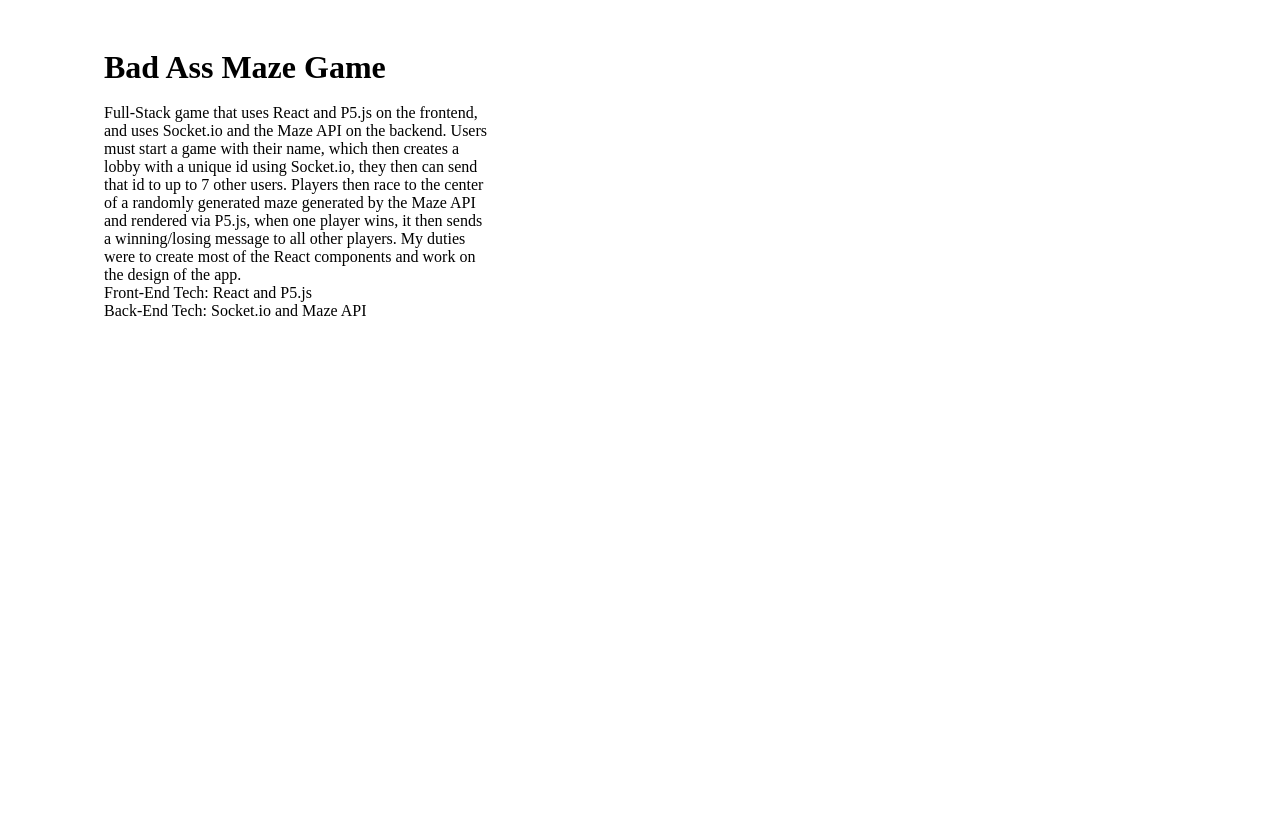
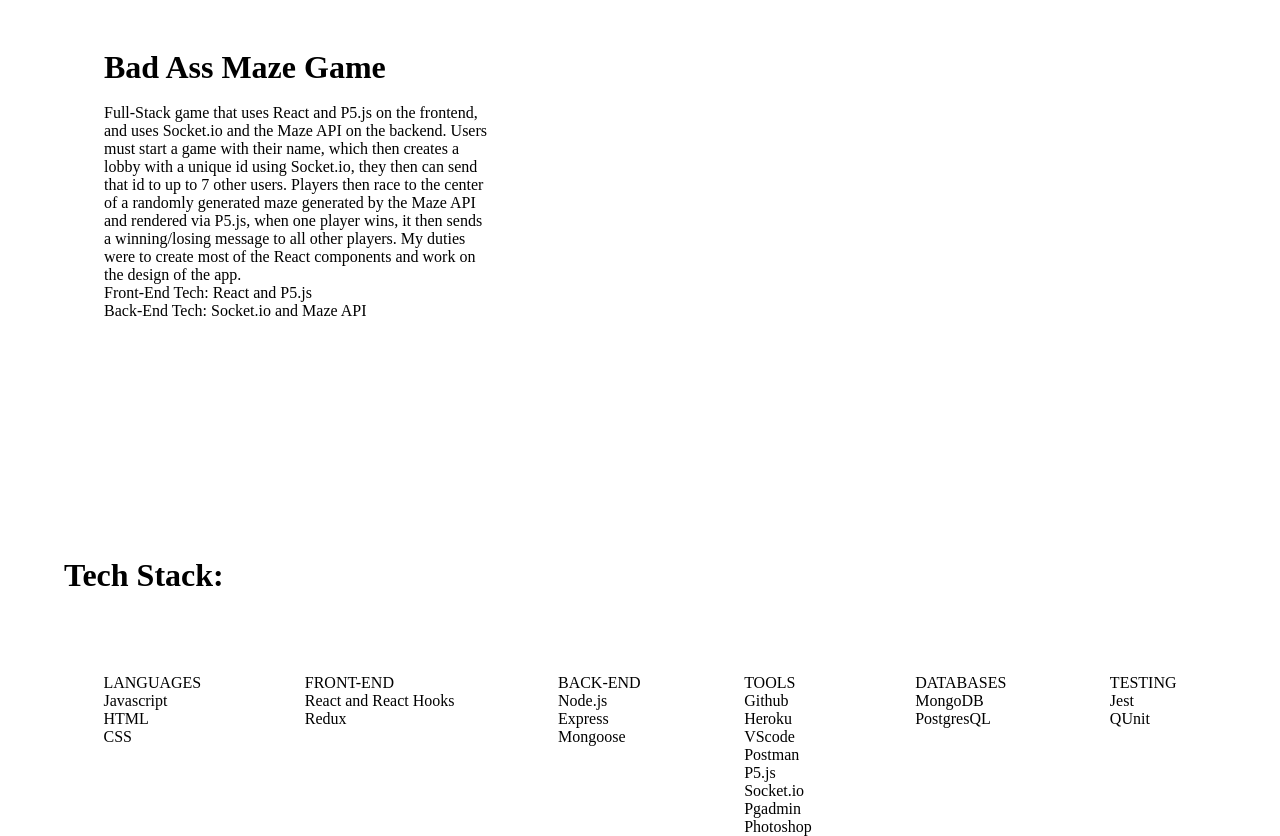
Before and after one commit to kgali21/kam-portfolio, a React app: page / in a window 1280 px wide. Shown: the part 711-1547 px from the top of the page. Before the commit the page ends 1076 px from the top, so only its background shows below. Built offline with nearby package versions, Linux system fonts and the light colour scheme.

Commit message:
three sections vertically aligned

```diff
--- a/src/components/App.js
+++ b/src/components/App.js
@@ -2,6 +2,7 @@
 import Header from './Header';
 import ProjectDeck from './projects/ProjectDeck';
 import AboutMe from './aboutMe/AboutMe';
+import TechStack from './techStack/TechStackCard';
 
 import projectData from '../data/projectsData';
 
@@ -13,6 +14,7 @@
       <Header />
       <AboutMe/>
       <ProjectDeck project={projectData}/>
+      <TechStack />
     </>
   );
 }
--- a/src/components/aboutMe/AboutMe.css
+++ b/src/components/aboutMe/AboutMe.css
@@ -1,6 +1,7 @@
 .AboutMe{
     margin-top: 5em;
     margin-left: 4em;
+    margin: 5em 0 0 4em;
 }
 
 .AboutMeContents {
--- a/src/components/projects/ProjectDeck.css
+++ b/src/components/projects/ProjectDeck.css
@@ -9,6 +9,5 @@
 }
 
 .Projects {
-    margin-top: 6em;
-    margin-left: 2em;
+    margin: 6em 0 0 2em;
 }
--- /dev/null
+++ b/src/components/techStack/TechStack.css
@@ -0,0 +1,9 @@
+.Title {
+    margin: 6em 0 0 2em;
+}
+
+.TechStack {
+    display: flex;
+    justify-content: space-evenly;
+    margin: 5em 0 0 0;
+}
--- a/src/components/techStack/TechStackCard.js
+++ b/src/components/techStack/TechStackCard.js
@@ -1,9 +1,11 @@
 import React from 'react';
 
+import styles from './TechStack.css';
 
 const TechStackCard = () => (
     <>
-        <div>
+    <h1 className={styles.Title}>Tech Stack: </h1>
+        <div className={styles.TechStack}>
             <div>
                 <p>LANGUAGES</p>
                 <p>Javascript</p>
```
